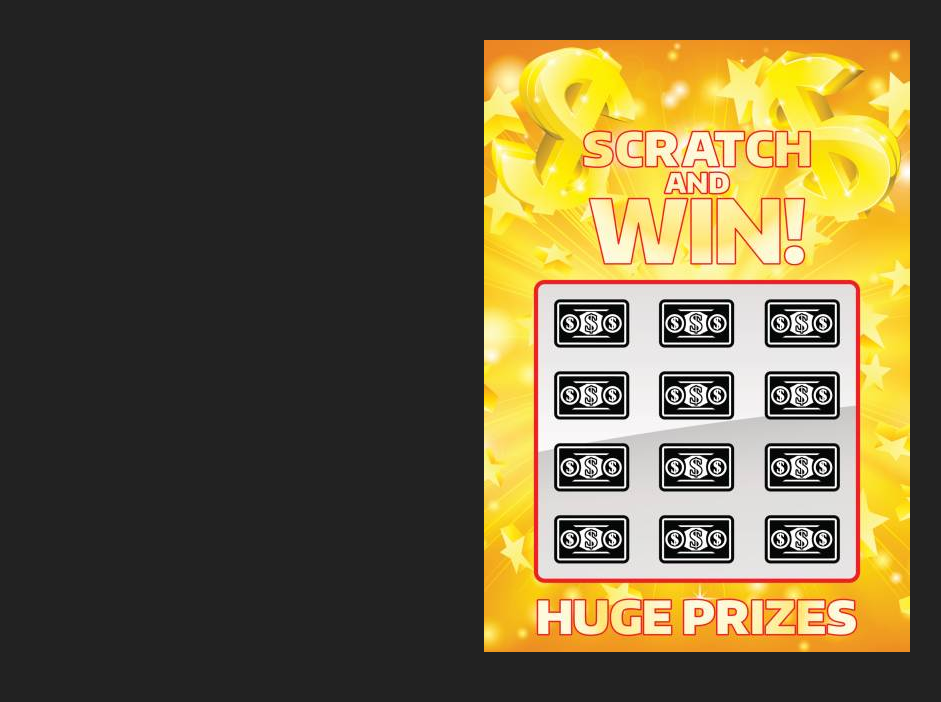
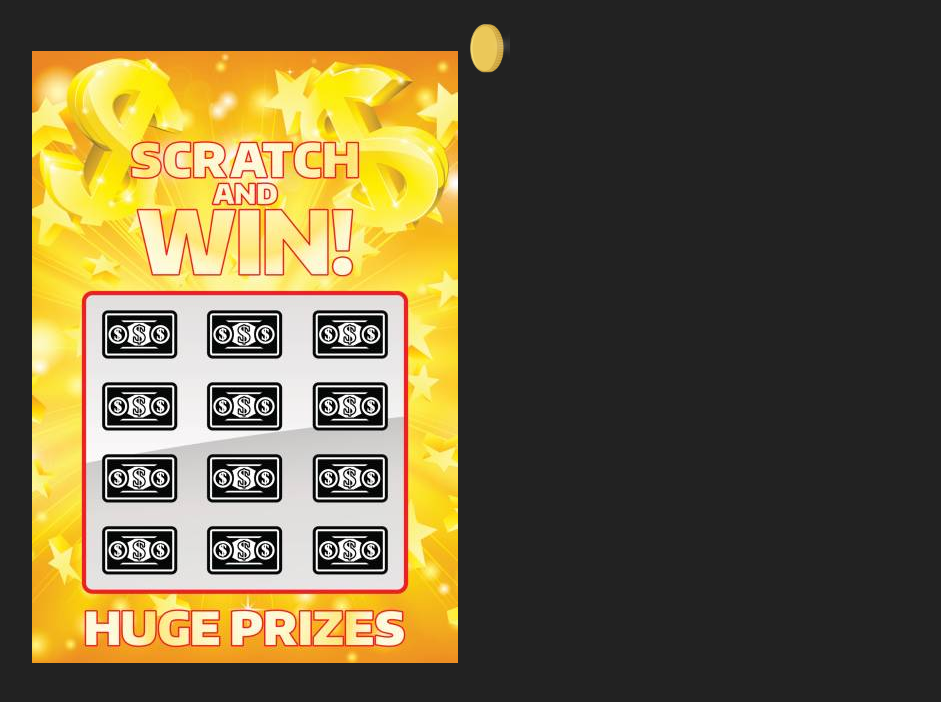
Before and after one commit to jlin00/savetheturtles-env, a Flask app: page /lottery in a window 1280 px wide. Shown: the part 82-784 px from the top of the page, without its empty margins (156-1097 px from the left). Run offline with Flask 2, Linux system fonts and the light colour scheme; a user stored in the database is signed in; some libraries are stand-ins or nearby versions.

Commit message:
working on coin cursor

```diff
--- a/static/styles/base.css
+++ b/static/styles/base.css
@@ -6,18 +6,19 @@
  -o-user-select: none;
  user-select: none;
  position: relative;
+ cursor: url("../CoinMK8.png") 18 18, auto;
 }
 .images{
   position: absolute;
   z-index: 1;
-  left:0;
   top:0;
+  right:0;
 }
 
 canvas {
   position: absolute;
-  left: 0;
   top: 0;
+  right:0;
   background: transparent;
   z-index: 3;
   user-select:none;
--- a/templates/lottery.html
+++ b/templates/lottery.html
@@ -7,9 +7,9 @@
 <div class="box">
   <image class="images" src="../static/scratch.jpg">
     <canvas id="canvas"></canvas>
-
 </div>
-<div>
+<img class="coin" src="../static/coin.png" width="50px" height="50px">
+</div>
 <script type="text/javascript">
 var url = '../static/lotto.jpg';
 var canvas = document.getElementById('canvas');
```
Also changed, not shown: static/CoinMK8.png (added).
